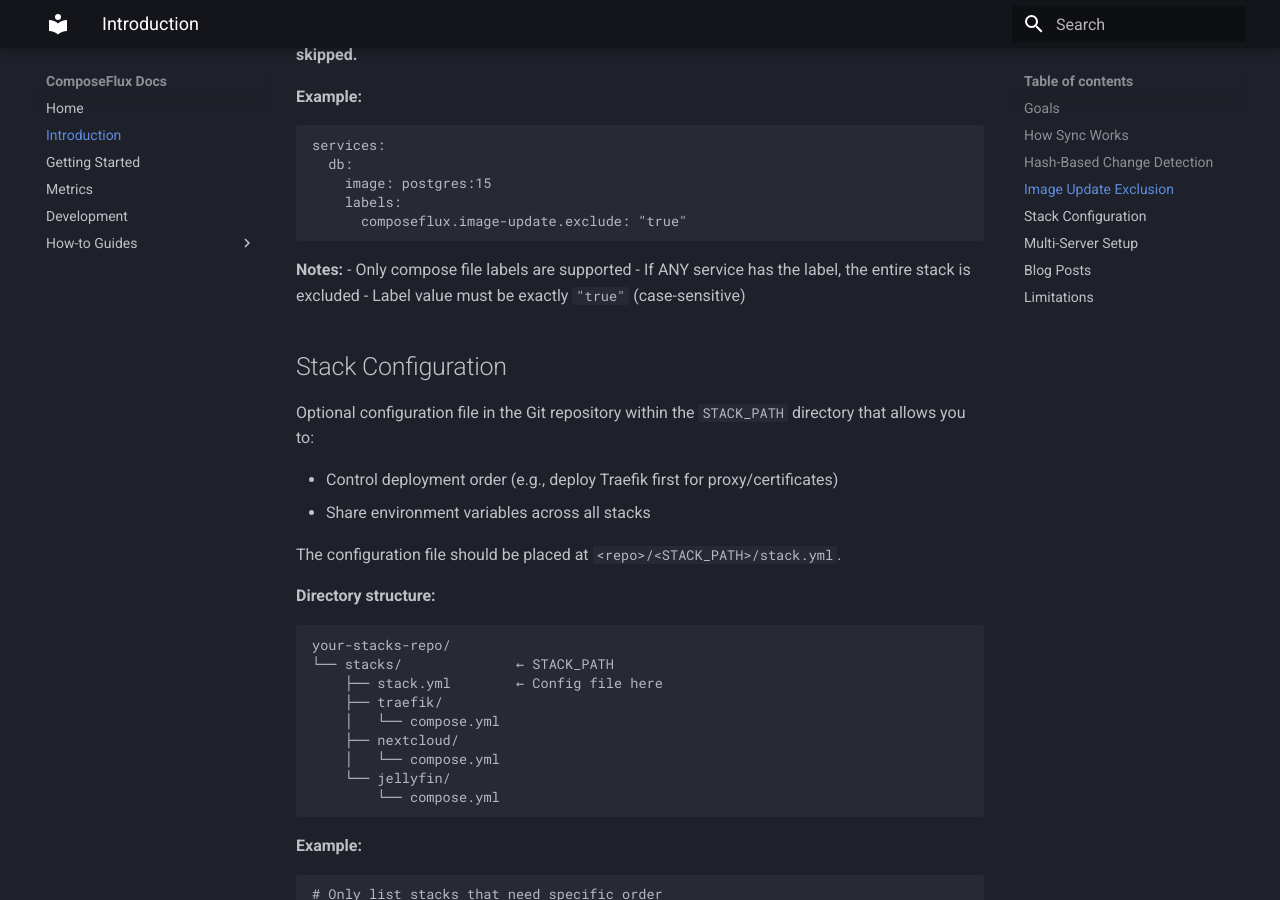
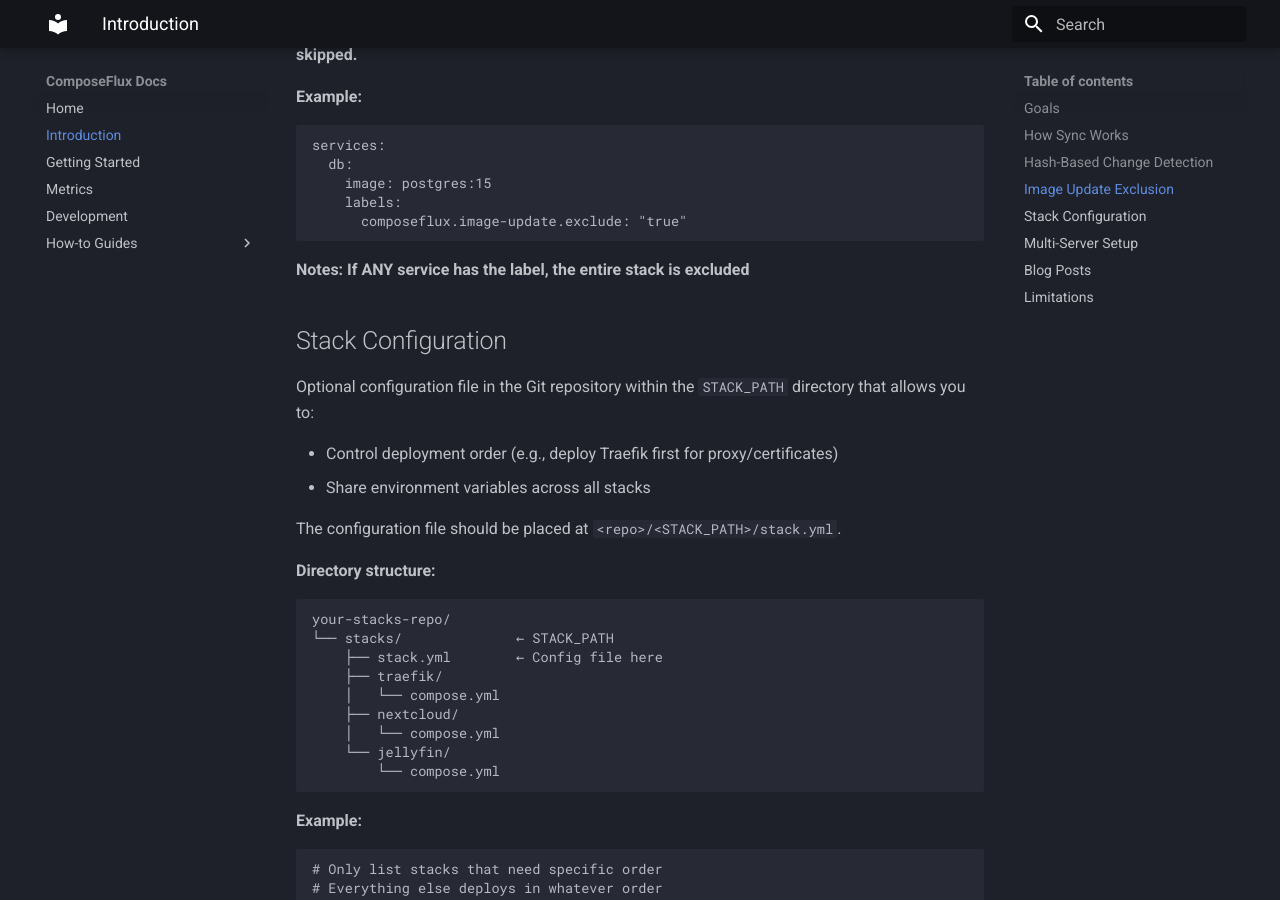
Before and after one commit to veerendra2/composeflux, an MkDocs documentation site: the page built from docs/Introduction.md, in a window 1280 px wide and 900 px high, scrolled down 1963 px. Built offline with MkDocs 1.6.1 and Material for MkDocs 9.7.7, drawn with Linux system fonts in a browser that asks for light colours.

````diff
--- a/docs/Introduction.md
+++ b/docs/Introduction.md
@@ -43,7 +43,8 @@ ComposeFlux uses a hash-based approach to decide whether a stack needs redeployi
 
 ## Image Update Exclusion
 
-Exclude stacks from automatic image updates by adding the `composeflux.image-update.exclude: "true"` label to any service. **If any service has this label, the entire stack is skipped.**
+Exclude stacks from automatic image updates by adding the `composeflux.image-update.exclude: "true"` label to any
+service. **If any service has this label, the entire stack is skipped.**
 
 **Example:**
 
@@ -55,10 +56,7 @@ services:
       composeflux.image-update.exclude: "true"
 ```
 
-**Notes:**
-- Only compose file labels are supported
-- If ANY service has the label, the entire stack is excluded
-- Label value must be exactly `"true"` (case-sensitive)
+**Notes: If ANY service has the label, the entire stack is excluded**
 
 ## Stack Configuration
 
````
Also changed, not shown: docs/index.md (+1 -0 lines).
